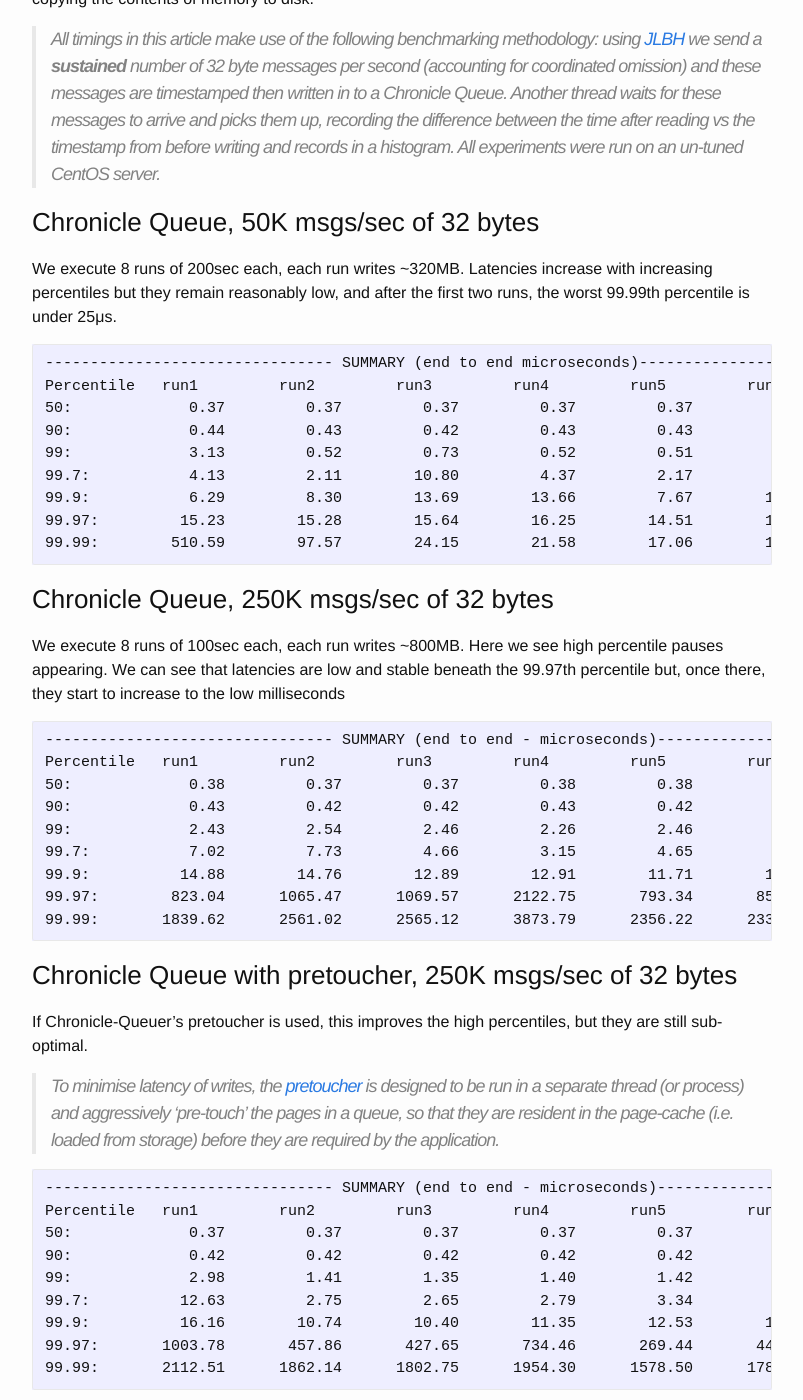
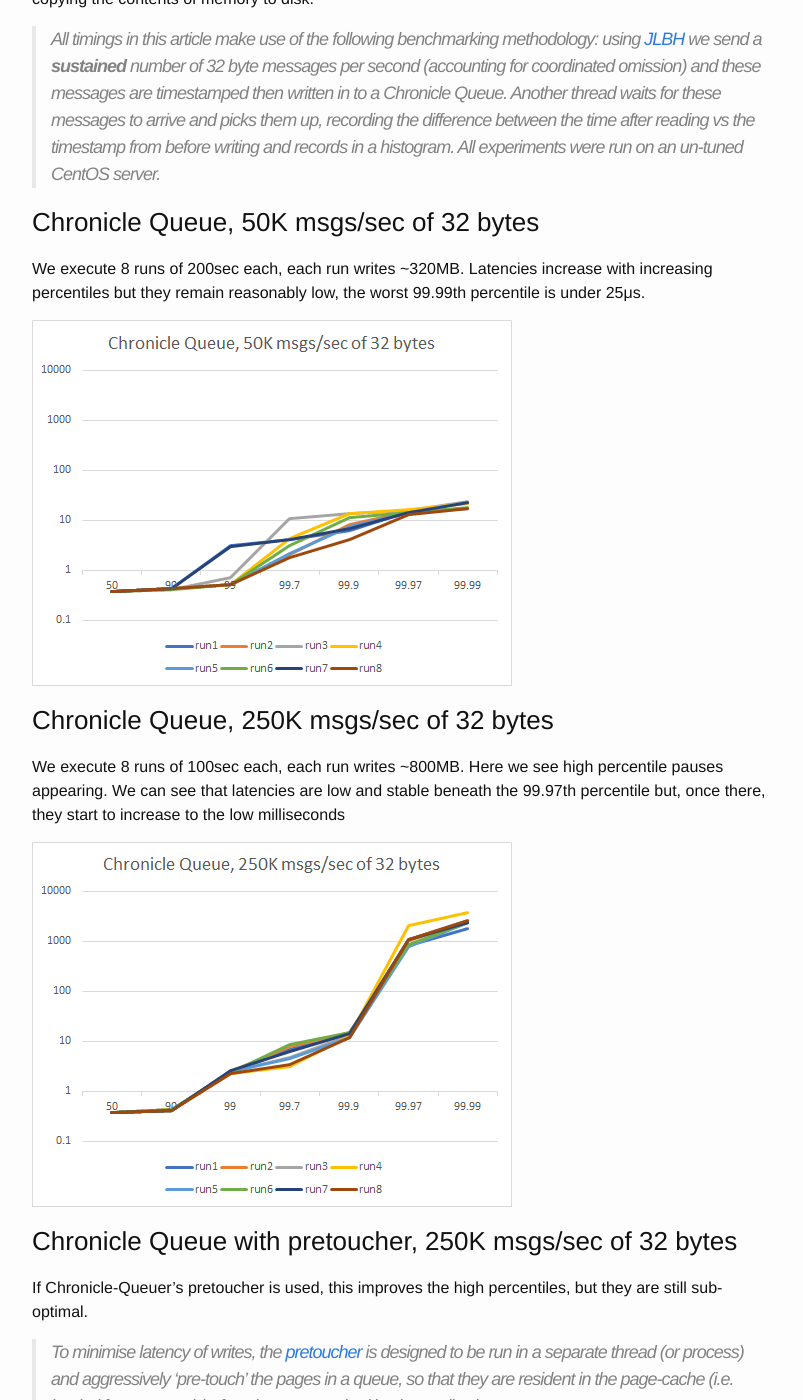
Before and after one commit to JerryShea/jerryshea.github.io, a Jekyll site: the page built from _posts/2018-7-27-RingBuffer.md, in a window 1280 px wide and 1400 px high, scrolled down 531 px. Shown: the whole window, without its empty margins (238-1041 px from the left). Built offline with Jekyll 4.4.1, drawn with Linux system fonts in a browser that asks for light colours; some of the changed text lies outside the part shown.

Commit message:
update with charts

````diff
--- a/_posts/2018-7-27-RingBuffer.md
+++ b/_posts/2018-7-27-RingBuffer.md
@@ -12,50 +12,22 @@ Chronicle Queue works by reading from and writing to memory-mapped files. These
 > All timings in this article make use of the following benchmarking methodology: using [JLBH](https://github.com/OpenHFT/Chronicle-Core/#jlbh) we send a **sustained** number of 32 byte messages per second (accounting for coordinated omission) and these messages are timestamped then written in to a Chronicle Queue. Another thread waits for these messages to arrive and picks them up, recording the difference between the time after reading vs the timestamp from before writing and records in a histogram. All experiments were run on an un-tuned CentOS server.
 
 ### Chronicle Queue, 50K msgs/sec of 32 bytes
-We execute 8 runs of 200sec each, each run writes ~320MB. Latencies increase with increasing percentiles but they remain reasonably low, and after the first two runs, the worst 99.99th percentile is under 25μs.
-```
--------------------------------- SUMMARY (end to end microseconds)---------------------------------------------
-Percentile   run1         run2         run3         run4         run5         run6         run7         run8
-50:             0.37         0.37         0.37         0.37         0.37         0.37         0.37         0.37
-90:             0.44         0.43         0.42         0.43         0.43         0.42         0.44         0.43
-99:             3.13         0.52         0.73         0.52         0.51         0.51         3.05         0.51
-99.7:           4.13         2.11        10.80         4.37         2.17         3.20         4.08         1.83
-99.9:           6.29         8.30        13.69        13.66         7.67        11.39         6.75         4.09
-99.97:         15.23        15.28        15.64        16.25        14.51        14.47        14.51        13.39
-99.99:        510.59        97.57        24.15        21.58        17.06        18.18        22.54        17.67
-```
+We execute 8 runs of 200sec each, each run writes ~320MB. Latencies increase with increasing percentiles but they remain reasonably low, the worst 99.99th percentile is under 25μs.
+
+![Chronicle Queue, 50K msgs/sec of 32 bytes](/images/1.png)
 
 ### Chronicle Queue, 250K msgs/sec of 32 bytes
 We execute 8 runs of 100sec each, each run writes ~800MB.  Here we see high percentile pauses appearing. We can see that latencies are low and stable beneath the 99.97th percentile but, once there, they
 start to increase to the low milliseconds
-```
--------------------------------- SUMMARY (end to end - microseconds)-------------------------------------------
-Percentile   run1         run2         run3         run4         run5         run6         run7         run8
-50:             0.38         0.37         0.37         0.38         0.38         0.38         0.38         0.38
-90:             0.43         0.42         0.42         0.43         0.42         0.43         0.42         0.42
-99:             2.43         2.54         2.46         2.26         2.46         2.43         2.58         2.29
-99.7:           7.02         7.73         4.66         3.15         4.65         8.68         6.37         3.38
-99.9:          14.88        14.76        12.89        12.91        11.71        14.80        14.40        12.16
-99.97:        823.04      1065.47      1069.57      2122.75       793.34       852.22      1071.62      1090.05
-99.99:       1839.62      2561.02      2565.12      3873.79      2356.22      2339.84      2421.76      2581.50
-```
+
+![Chronicle Queue, 250K msgs/sec of 32 bytes](/images/2.png)
 
 ### Chronicle Queue with pretoucher, 250K msgs/sec of 32 bytes
 If Chronicle-Queuer's pretoucher is used, this improves the high percentiles, but they are still sub-optimal.
 
 > To minimise latency of writes, the [pretoucher](https://github.com/OpenHFT/Chronicle-Queue/blob/9a56a86bf7f489d838d030a6486570cfb1b5cb15/src/main/java/net/openhft/chronicle/queue/impl/single/Pretoucher.java) is designed to be run in a separate thread (or process) and aggressively 'pre-touch' the pages in a queue, so that they are resident in the page-cache (i.e. loaded from storage) before they are required by the application.
 
-```
--------------------------------- SUMMARY (end to end - microseconds)-------------------------------------------
-Percentile   run1         run2         run3         run4         run5         run6         run7         run8
-50:             0.37         0.37         0.37         0.37         0.37         0.37         0.37         0.37
-90:             0.42         0.42         0.42         0.42         0.42         0.42         0.41         0.42
-99:             2.98         1.41         1.35         1.40         1.42         1.37         1.34         1.34
-99.7:          12.63         2.75         2.65         2.79         3.34         3.73         3.08         2.88
-99.9:          16.16        10.74        10.40        11.35        12.53        13.14        11.44        11.52
-99.97:       1003.78       457.86       427.65       734.46       269.44       441.47       412.03       418.69
-99.99:       2112.51      1862.14      1802.75      1954.30      1578.50      1783.30      1618.43      1696.26
-```
+![Chronicle Queue with pretoucher, 250K msgs/sec of 32 bytes](/images/3.png)
 
 ## Why do we see these delays and how to fix
 
@@ -78,14 +50,5 @@ go to the ring buffer, and a separate handler is registered to drain any writes
 
 ### Enterprise Chronicle Queue backed with ring buffer, 250K msgs/sec of 32 bytes
 With the ring buffer, pauses at high percentiles are drastically reduced by the above 3 lines of code.
-```
--------------------------------- SUMMARY (end to end - microseconds)-------------------------------------------
-Percentile   run1         run2         run3         run4         run5         run6         run7         run8
-50:             0.84         0.85         0.85         0.85         0.85         0.85         0.85         0.86
-90:             1.21         1.23         1.21         1.23         1.22         1.21         1.23         1.21
-99:            12.12        11.69        10.81        11.48        11.49        11.48        12.12        11.12
-99.7:          15.17        14.15        13.51        14.08        14.06        13.96        14.58        14.21
-99.9:          18.70        16.08        14.75        16.00        16.11        16.07        16.90        16.74
-99.97:         30.14        21.98        16.62        21.88        27.72        24.31        24.58        25.19
-99.99:        594.69        31.24        27.82        30.54        30.30        32.12        30.81        33.07
-```
+
+![Enterprise Chronicle Queue backed with ring buffer, 250K msgs/sec of 32 bytes](/images/4.png)
````
Also changed, not shown: about.md (+1 -3 lines), images/1.png (added), images/2.png (added), images/3.png (added), images/4.png (added), images/Chronicle_logo_RGB_colour.svg (added).
